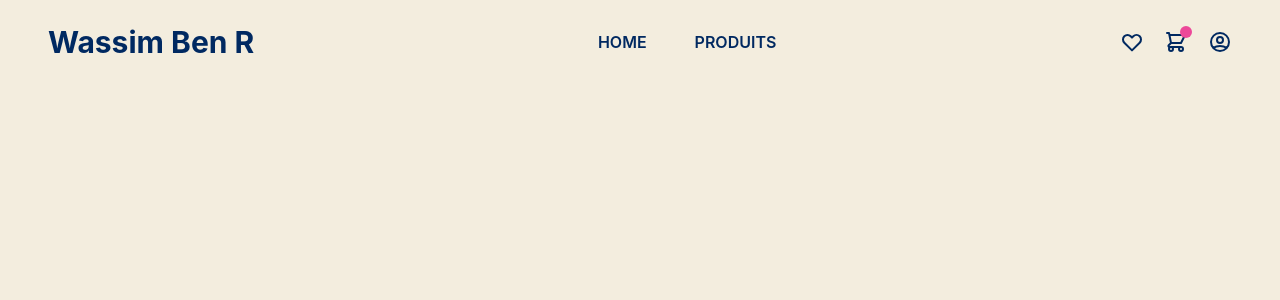
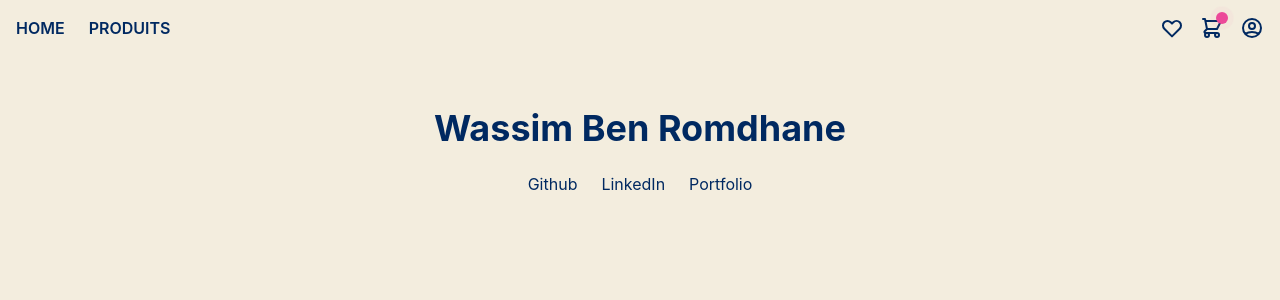
Before and after one commit to Dedpy/frontend-service-ecommerce, a React (Create React App) app: page / in a window 1280 px wide. Shown: the top 300 px of the page. Built offline with nearby package versions, Linux system fonts and the light colour scheme.

Commit message:
feat: adding SignUp, SignIn, and home pages

```diff
--- a/src/App.tsx
+++ b/src/App.tsx
@@ -6,6 +6,7 @@ import Panier from "./pages/panier/Panier";
 import Payment from "./pages/payment/payment";
 import SignIn from "./pages/auth/signin/signin";
 import SignUp from "./pages/auth/signup/signup";
+import Home from "./pages/Home";
 
 function App() {
   return (
@@ -13,6 +14,7 @@ function App() {
       <Router>
         <Navbar />
         <Routes>
+          <Route path="/" element={<Home />} />
           <Route path="/signin" element={<SignIn />} />
           <Route path="/signup" element={<SignUp />} />
           <Route path="/produits" element={<Produits />} />
--- a/src/components/navbar.tsx
+++ b/src/components/navbar.tsx
@@ -3,12 +3,8 @@ import { Link } from "react-router-dom";
 
 export const Navbar = () => {
   return (
-    <nav className="flex justify-between bg-background text-primary w-screen">
-      <div className="px-5 xl:px-12 py-6 flex w-full items-center justify-between">
-        <Link className="text-3xl font-bold font-heading" to="/">
-          Wassim Ben R
-        </Link>
-        <ul className="hidden md:flex px-4 mx-auto font-semibold font-heading space-x-12 uppercase">
+    <nav className="flex flex-row justify-between bg-background text-primary  p-4">
+      <ul className="flex  flex-wrap md:flex-row gap-1 md:gap-6 items-start justify-start  font-semibold font-heading uppercase">
         <li>
           <Link to="/" className="hover:text-accent ">
             Home
@@ -20,7 +16,7 @@ export const Navbar = () => {
           </Link>
         </li>
       </ul>
-        <div className=" flex   space-x-5 ">
+      <div className=" flex flex-row items-center justify-center gap-4  ">
         <Link className="hover:text-accent" to="/produits">
           <svg
             xmlns="http://www.w3.org/2000/svg"
@@ -74,7 +70,6 @@ export const Navbar = () => {
           </svg>
         </Link>
       </div>
-      </div>
     </nav>
   );
 };
--- /dev/null
+++ b/src/pages/Home.tsx
@@ -0,0 +1,33 @@
+import React from "react";
+
+function Home() {
+  return (
+    <div className="flex flex-col items-center justify-center gap-6 h-48 p-12">
+      <h1 className="text-4xl font-bold flex items-center justify-center ">
+        Wassim Ben Romdhane
+      </h1>
+      <ul className="flex flex-row justify-center items-center gap-6">
+        <li>
+          <a href="https://github.com/Dedpu" className="hover:underline">
+            Github
+          </a>
+        </li>
+        <li>
+          <a
+            href="https://www.linkedin.com/in/wassimbenr/"
+            className="hover:underline"
+          >
+            LinkedIn
+          </a>
+        </li>
+        <li>
+          <a href="https://wassimbenr.com" className="hover:underline">
+            Portfolio
+          </a>
+        </li>
+      </ul>
+    </div>
+  );
+}
+
+export default Home;
--- a/src/pages/payment/payment.tsx
+++ b/src/pages/payment/payment.tsx
@@ -2,8 +2,8 @@ import React from "react";
 
 function Payment() {
   return (
-    <div className="bg-gray-100 h-screen">
-      <div className="bg-white p-6  md:mx-auto">
+    <div className=" h-screen">
+      <div className=" p-6  md:mx-auto">
         <svg
           viewBox="0 0 24 24"
           className="text-green-600 w-16 h-16 mx-auto my-6"
```
Lines whose indentation alone changed are shown as unchanged.
